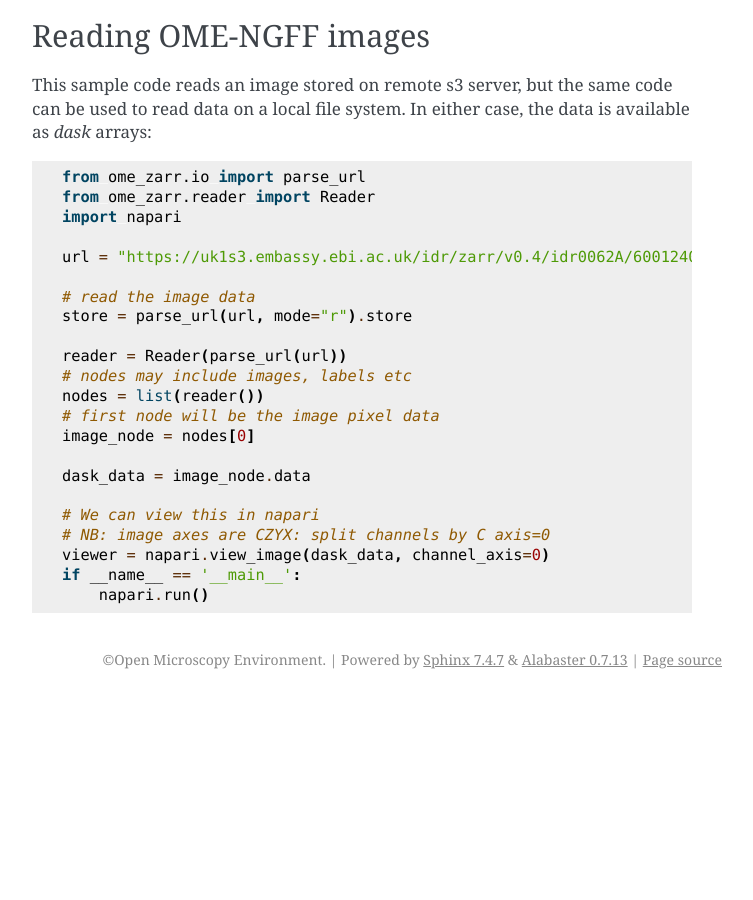
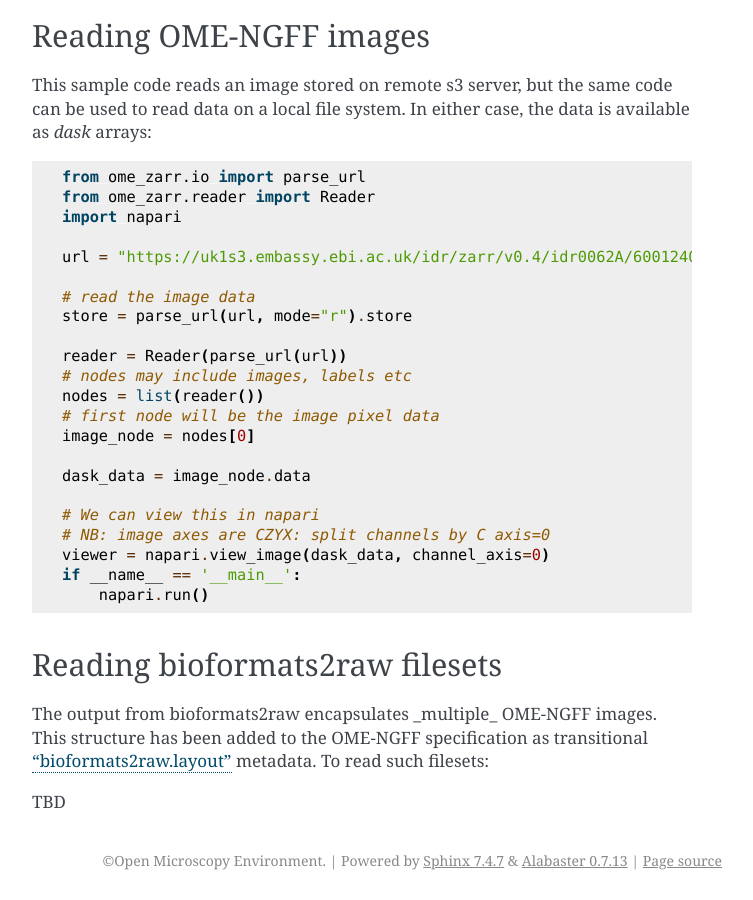
Before and after one commit to ome/ome-zarr-py, a Sphinx documentation site: the page built from docs/source/python.rst, in a window 1280 px wide and 900 px high, scrolled down 1676 px. Shown: the whole window, without its empty margins (388-1141 px from the left). Built offline with Sphinx 7.4.7, drawn with Linux system fonts in a browser that asks for light colours; before the commit the page ends 2375 px from its top, so only the background shows below that; some of the changed text lies outside the part shown.

Commit message:
Add placeholder for bf2raw reading in docs

```diff
--- a/docs/source/api.rst
+++ b/docs/source/api.rst
@@ -5,6 +5,7 @@ API
     :maxdepth: 3
 
     api/cli
+    api/bioformats2raw
     api/csv
     api/data
     api/format
--- /dev/null
+++ b/docs/source/api/bioformats2raw.rst
@@ -0,0 +1,5 @@
+Format (``ome_zarr.bioformats2raw``)
+============================
+
+.. automodule:: ome_zarr.bioformat2raw
+   :members:
--- a/docs/source/python.rst
+++ b/docs/source/python.rst
@@ -109,3 +109,13 @@ the data is available as `dask` arrays::
     viewer = napari.view_image(dask_data, channel_axis=0)
     if __name__ == '__main__':
         napari.run()
+
+Reading bioformats2raw filesets
+-------------------------------
+
+The output from bioformats2raw encapsulates _multiple_ OME-NGFF images.
+This structure has been added to the OME-NGFF specification as transitional
+`"bioformats2raw.layout" <https://ngff.openmicroscopy.org/0.4/index.html#bf2raw>`_
+metadata. To read such filesets:
+
+TBD
```
